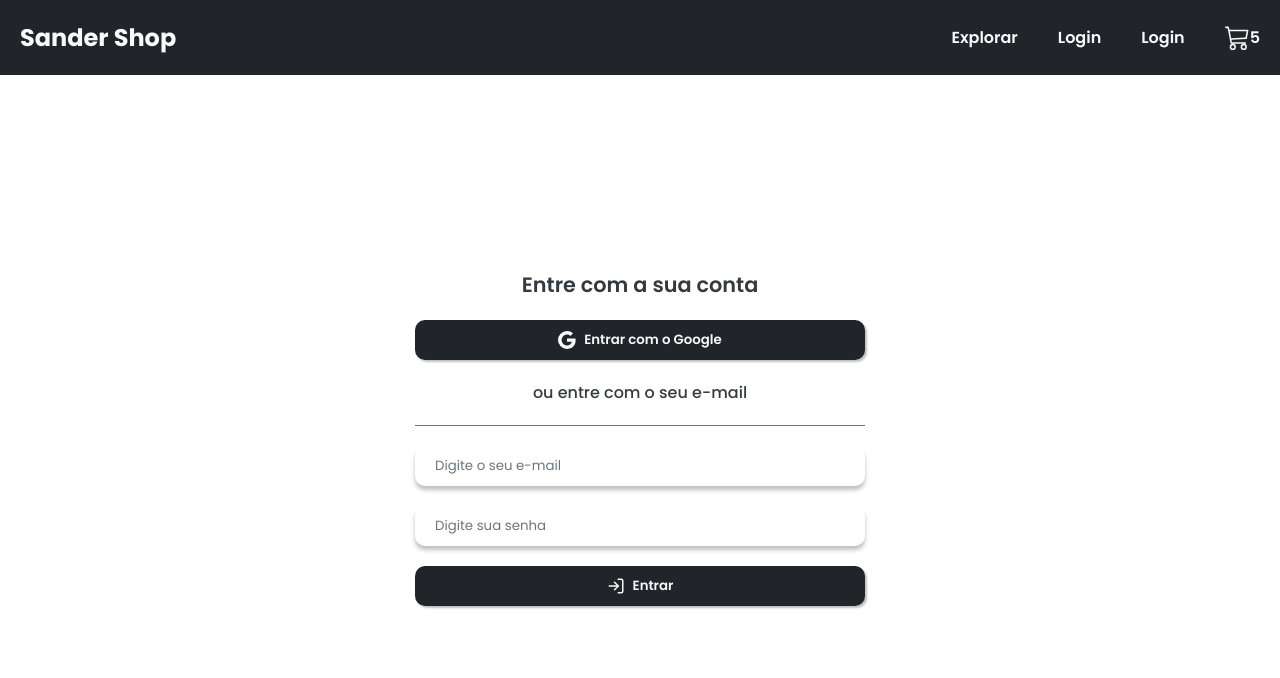
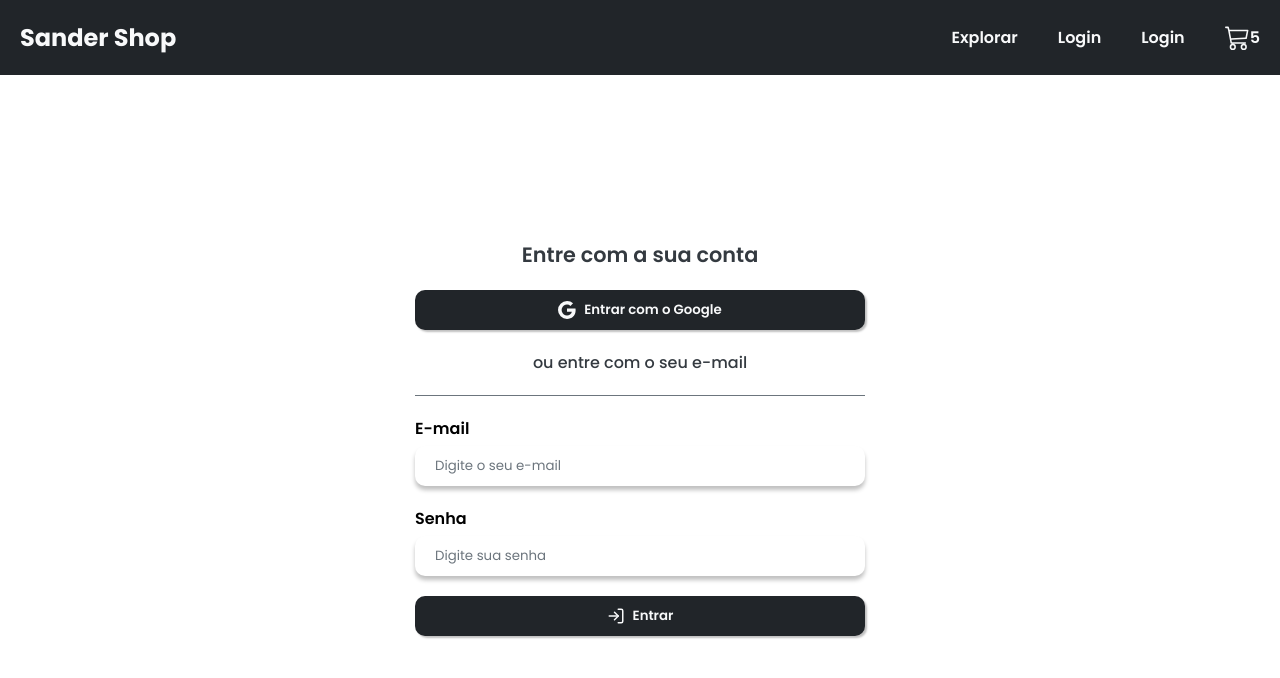
Before and after one commit to alex01sander/Ecommerce, a React (Create React App) app: page /login in a window 1280 px wide. Shown: the top 678 px of the page. Built offline with nearby package versions, Linux system fonts and the light colour scheme; no server answers.

Commit message:
feat: add React hooh form validação

```diff
--- a/package.json
+++ b/package.json
@@ -13,6 +13,7 @@
     "axios": "^1.0.0",
     "react": "^18.2.0",
     "react-dom": "^18.2.0",
+    "react-hook-form": "^7.37.0",
     "react-icons": "^4.4.0",
     "react-router-dom": "^6.4.2",
     "react-scripts": "5.0.1",
--- a/src/components/custom-input/custom-input.component.tsx
+++ b/src/components/custom-input/custom-input.component.tsx
@@ -1,16 +1,19 @@
 import './custom-input.styles.ts'
 
-import { FunctionComponent, InputHTMLAttributes } from 'react'
+import React, { FunctionComponent, InputHTMLAttributes } from 'react'
 import { CustomInputContainer } from './custom-input.styles'
 
 interface CustomInputProps extends InputHTMLAttributes<HTMLInputElement>{
     hasError?: boolean
 }
 
-const CustomInput:FunctionComponent<CustomInputProps> = ({ hasError, ...rest }) => {
+const CustomInput:FunctionComponent<CustomInputProps> = React.forwardRef((props, ref) => {
   return (
-        <CustomInputContainer hasError={hasError} {...rest}/>
+              <CustomInputContainer {...props} ref={ref as any}/>
   )
 }
+)
+
+CustomInput.displayName = 'CustomInput'
 
 export default CustomInput
--- a/src/components/pages/login/login.page.tsx
+++ b/src/components/pages/login/login.page.tsx
@@ -6,11 +6,20 @@ import Header from '../../header/header.components'
 import { LoginContainer, LoginContent, LoginHeadline, LoginInputContainer, LoginSubtitle } from './login.styles'
 
 // ICONS
+import { useForm } from 'react-hook-form'
 import { BsGoogle } from 'react-icons/bs'
 import { FiLogIn } from 'react-icons/fi'
 import CustomInput from '../../custom-input/custom-input.component'
 
 const LoginPage = () => {
+  const { register, formState: { errors }, handleSubmit } = useForm()
+
+  const handleSubmitPress = (data: any) => {
+    console.log({ data })
+  }
+
+  console.log(errors)
+
   return (
     <>
         <Header/>
@@ -24,13 +33,17 @@ const LoginPage = () => {
                 <LoginSubtitle>ou entre com o seu e-mail</LoginSubtitle>
 
                 <LoginInputContainer>
-                    <CustomInput placeholder='Digite o seu e-mail'/>
+                    <p>E-mail</p>
+                    <CustomInput hasError={!!errors?.email}
+                    placeholder='Digite o seu e-mail' {...register('email', { required: true })}/>
                 </LoginInputContainer>
                 <LoginInputContainer>
-                    <CustomInput placeholder='Digite sua senha '/>
+                    <p>Senha</p>
+                    <CustomInput hasError={!!errors?.password}
+                    placeholder='Digite sua senha ' {...register('password', { required: true })}/>
                 </LoginInputContainer>
 
-                <CustomButton startIcon={<FiLogIn size={18}/>}>Entrar</CustomButton>
+                <CustomButton startIcon={<FiLogIn size={18}/>} onClick={() => handleSubmit(handleSubmitPress)()}>Entrar</CustomButton>
             </LoginContent>
 
         </LoginContainer>
```
Also changed, not shown: 1 other file (tests, documents, lock files or other folders).
